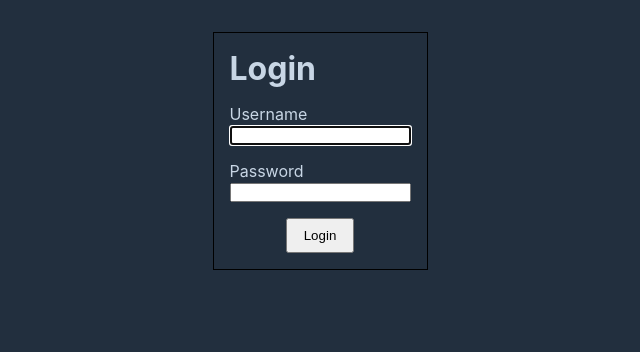
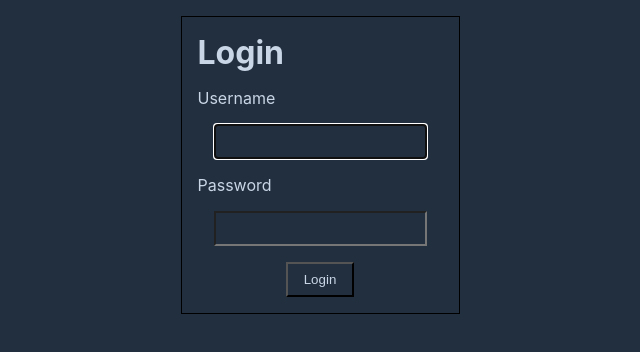
Before and after one commit to nahhuaraujo/gp-routing-ts, a React (Create React App) app: page /login in a window 1280 px wide. Shown: the top 352 px of the page, without its empty margins (320-960 px from the left). Built offline with nearby package versions, Linux system fonts and the light colour scheme; no server answers.

Commit message:
Add improvements in styles and implementation of environment variables

```diff
--- a/src/components/LogoutButton/LogoutButton.styled.ts
+++ b/src/components/LogoutButton/LogoutButton.styled.ts
@@ -2,4 +2,9 @@ import styled from 'styled-components';
 
 export const Logout = styled.button`
   padding: 0.5rem 1rem;
+  border: none;
+  background-color: transparent;
+  color: inherit;
+  font-size: inherit;
+  cursor: pointer;
 `;
--- a/src/pages/Login/Login.styled.ts
+++ b/src/pages/Login/Login.styled.ts
@@ -4,7 +4,7 @@ export const Login = styled.form`
   border: 1px solid black;
   padding: 1rem;
   width: max-content;
-  margin: 1rem auto;
+  margin: 0 auto;
 
   > h1 {
     padding-bottom: 1rem;
@@ -13,12 +13,17 @@ export const Login = styled.form`
     display: block;
   }
   > input {
-    margin-bottom: 1rem;
+    padding: 0.5rem 1rem;
+    margin: 1rem;
+    background-color: transparent;
+    color: inherit;
   }
   > button {
     width: max-content;
     margin: 0 auto;
     padding: 0.5rem 1rem;
     display: block;
+    background-color: transparent;
+    color: inherit;
   }
 `;
--- a/src/pages/Login/hooks/useLogin.ts
+++ b/src/pages/Login/hooks/useLogin.ts
@@ -3,6 +3,8 @@ import { useState } from 'react';
 import { useNavigate } from 'react-router-dom';
 import { useUserActions } from '../../../hooks';
 import { PrivateRoutes } from '../../../routes';
+
+const url = process.env.REACT_APP_MULTI_URL as string;
 
 export const useLogin = () => {
   const [username, setUsername] = useState('');
@@ -19,7 +21,7 @@ export const useLogin = () => {
     e.preventDefault();
     const userLogin = async () => {
       try {
-        const response = await axios.post('http://localhost:4000/api/login', { username, password });
+        const response = await axios.post(`${url}/auth/login`, { username, password });
         login(response.data);
         navigate(`/${PrivateRoutes.PRIVATE}`);
       } catch (error) {
```
